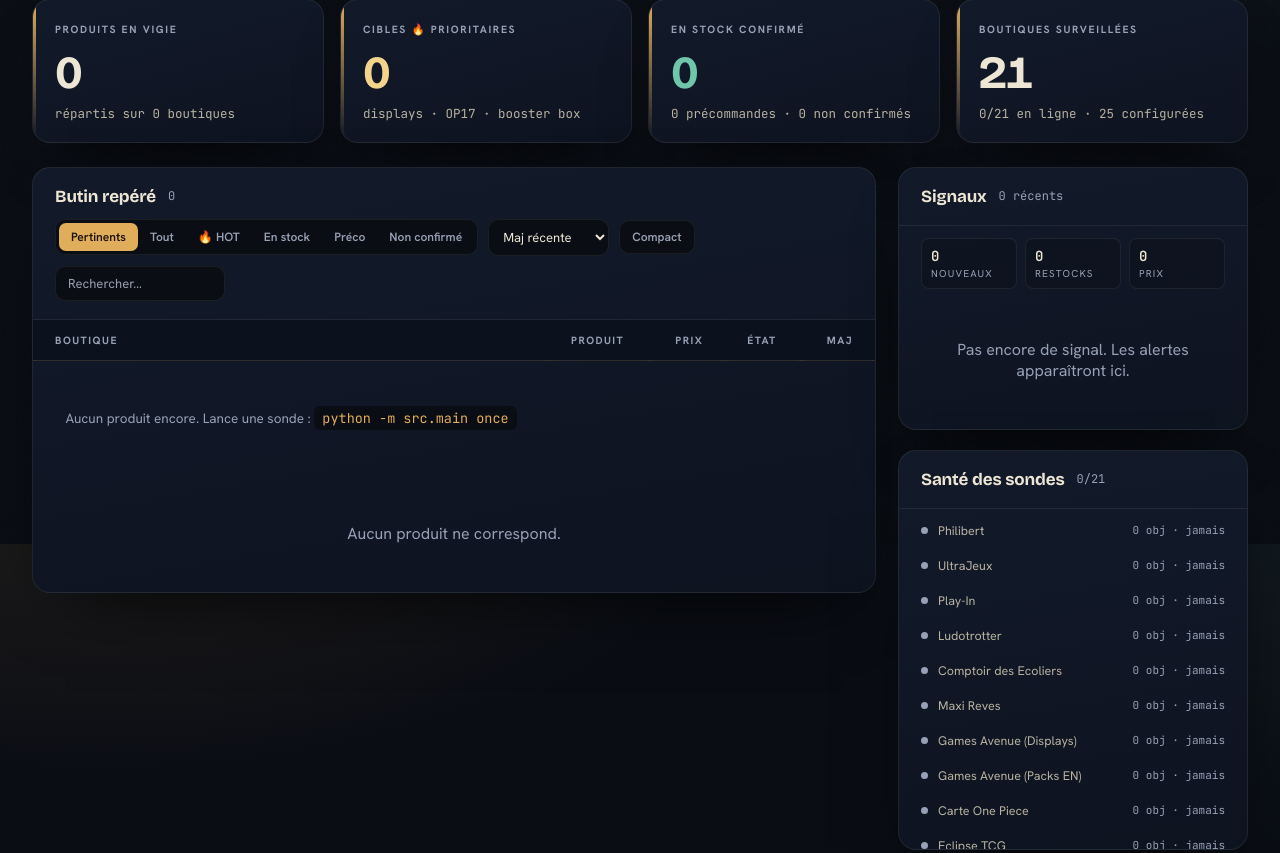
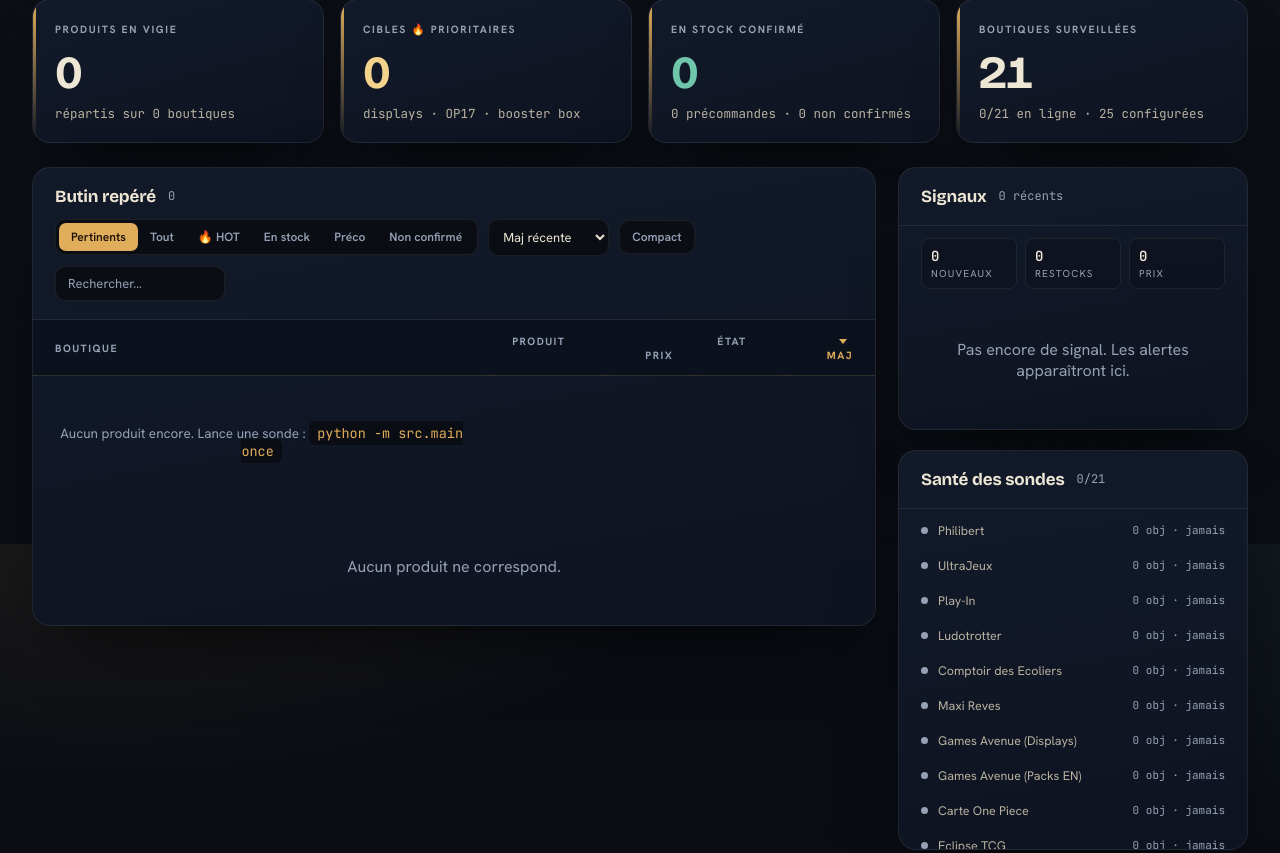
Before and after one commit to ggpujol-hash/op-finder, a FastAPI app: page / in a window 1280 px wide. Shown: the part 256-1109 px from the top of the page. Run offline with FastAPI, Linux system fonts and the light colour scheme; data that the repository does not hold is empty.

Commit message:
Dashboard : tri par clic sur les en-tetes de colonnes
En-tetes Boutique/Produit/Prix/Etat/Maj cliquables : 1er clic trie,
2e clic inverse le sens (fleche indicatrice sur la colonne active).
Etat unique partage avec le menu deroulant existant, qui reste
synchronise. Colonnes Produit et Etat nouvellement triables.

Co-Authored-By: Claude Opus 4.8 <noreply@anthropic.com>

```diff
--- a/src/dashboard/templates/index.html
+++ b/src/dashboard/templates/index.html
@@ -152,6 +152,16 @@
       padding: 13px 22px; background: #0c121d; border-bottom: 1px solid var(--line); backdrop-filter: blur(4px);
     }
     thead th.num, td.num { text-align: right; }
+    thead th.sortable { cursor: pointer; user-select: none; transition: color .15s; }
+    thead th.sortable > span { display: inline-flex; align-items: center; vertical-align: middle; }
+    thead th.sortable:hover { color: var(--parch-dim); }
+    thead th[aria-sort="ascending"], thead th[aria-sort="descending"] { color: var(--gold); }
+    /* fleche de tri : masquee au repos, orientee selon le sens sur la colonne active */
+    thead th .arw { display: inline-block; width: 0; height: 0; margin: 0 6px; vertical-align: middle;
+      border-left: 4px solid transparent; border-right: 4px solid transparent; opacity: 0; transition: opacity .15s; }
+    thead th.sortable:hover .arw { opacity: .4; border-top: 5px solid currentColor; }
+    thead th[aria-sort="ascending"]  .arw { opacity: 1; border-bottom: 5px solid currentColor; border-top: 0; }
+    thead th[aria-sort="descending"] .arw { opacity: 1; border-top: 5px solid currentColor; border-bottom: 0; }
     tbody td { padding: 14px 22px; border-bottom: 1px solid var(--line-soft); font-size: 13.5px; vertical-align: middle; }
     /* Mode compact : moins de hauteur de ligne, note de source masquee. */
     table.compact tbody td { padding: 7px 22px; font-size: 12.5px; }
@@ -370,11 +380,11 @@
             <table id="ptable">
               <thead>
                 <tr>
-                  <th>Boutique</th>
-                  <th>Produit</th>
-                  <th class="num">Prix</th>
-                  <th>État</th>
-                  <th class="num">Maj</th>
+                  <th class="sortable" data-sort="site" aria-sort="none"><span>Boutique</span><i class="arw"></i></th>
+                  <th class="sortable" data-sort="title" aria-sort="none"><span>Produit</span><i class="arw"></i></th>
+                  <th class="sortable num" data-sort="price" aria-sort="none"><i class="arw"></i><span>Prix</span></th>
+                  <th class="sortable" data-sort="status" aria-sort="none"><span>État</span><i class="arw"></i></th>
+                  <th class="sortable num" data-sort="change" aria-sort="none"><i class="arw"></i><span>Maj</span></th>
                 </tr>
               </thead>
               <tbody>
@@ -484,18 +494,49 @@
       const match = raw.replace(/\s/g, '').replace(',', '.').match(/\d+(\.\d+)?/);
       return match ? Number(match[0]) : Number.POSITIVE_INFINITY;
     }
+    // Rang d'etat pour le tri : en stock < precommande < non confirme < rupture.
+    function statusRank(row) {
+      if (row.dataset.status === 'preorder') return 1;
+      if (row.dataset.av === '1') return row.dataset.source === 'confirmed' ? 0 : 2;
+      return 3;
+    }
+    function titleText(row) {
+      return (row.querySelector('.ptitle span:last-child')?.textContent || '').trim().toLowerCase();
+    }
+
+    // Comparateur ascendant de base par cle ; le sens (asc/desc) est applique ensuite.
+    function baseCompare(key, a, b) {
+      if (key === 'site')   return a.dataset.site.localeCompare(b.dataset.site);
+      if (key === 'title')  return titleText(a).localeCompare(titleText(b));
+      if (key === 'price')  return priceValue(a) - priceValue(b);
+      if (key === 'status') return statusRank(a) - statusRank(b);
+      return (a.dataset.change || '').localeCompare(b.dataset.change || ''); // change
+    }
+
+    // Etat de tri unique, partage entre le menu deroulant et les en-tetes cliquables.
+    // dir : 1 = ascendant, -1 = descendant. Defaut : "Maj recente" (change, desc).
+    const headers = [...document.querySelectorAll('th.sortable')];
+    const state = { key: 'change', dir: -1 };
 
     function sortRows() {
       const tbody = document.querySelector('#ptable tbody');
       if (!tbody) return;
-      const mode = sort?.value || 'change';
-      const ordered = [...rows].sort((a, b) => {
-        if (mode === 'site') return a.dataset.site.localeCompare(b.dataset.site);
-        if (mode === 'price') return priceValue(a) - priceValue(b);
-        return (b.dataset.change || '').localeCompare(a.dataset.change || '');
-      });
+      const ordered = [...rows].sort((a, b) => state.dir * baseCompare(state.key, a, b));
       ordered.forEach(row => tbody.appendChild(row));
+      // Indicateurs visuels : fleche sur la colonne active, menu deroulant synchronise.
+      headers.forEach(h => h.setAttribute('aria-sort',
+        h.dataset.sort === state.key ? (state.dir === 1 ? 'ascending' : 'descending') : 'none'));
+      if (sort && ['change', 'site', 'price'].includes(state.key)) sort.value = state.key;
     }
+
+    // Sens par defaut au premier clic sur une colonne : texte = A→Z, dates = recent d'abord.
+    const defaultDir = key => (key === 'change' ? -1 : 1);
+    headers.forEach(h => h.addEventListener('click', () => {
+      const key = h.dataset.sort;
+      state.dir = state.key === key ? -state.dir : defaultDir(key);
+      state.key = key;
+      sortRows(); apply();
+    }));
 
     function apply() {
       const term = (q?.value || '').trim().toLowerCase();
@@ -524,7 +565,10 @@
       b.classList.add('active'); b.setAttribute('aria-pressed', 'true');
       filter = b.dataset.f; apply();
     });
-    sort?.addEventListener('change', () => { sortRows(); apply(); });
+    sort?.addEventListener('change', () => {
+      state.key = sort.value; state.dir = defaultDir(sort.value);
+      sortRows(); apply();
+    });
 
     // Bascule confort / compact, memorisee localement.
     const dense = document.getElementById('dense');
```
